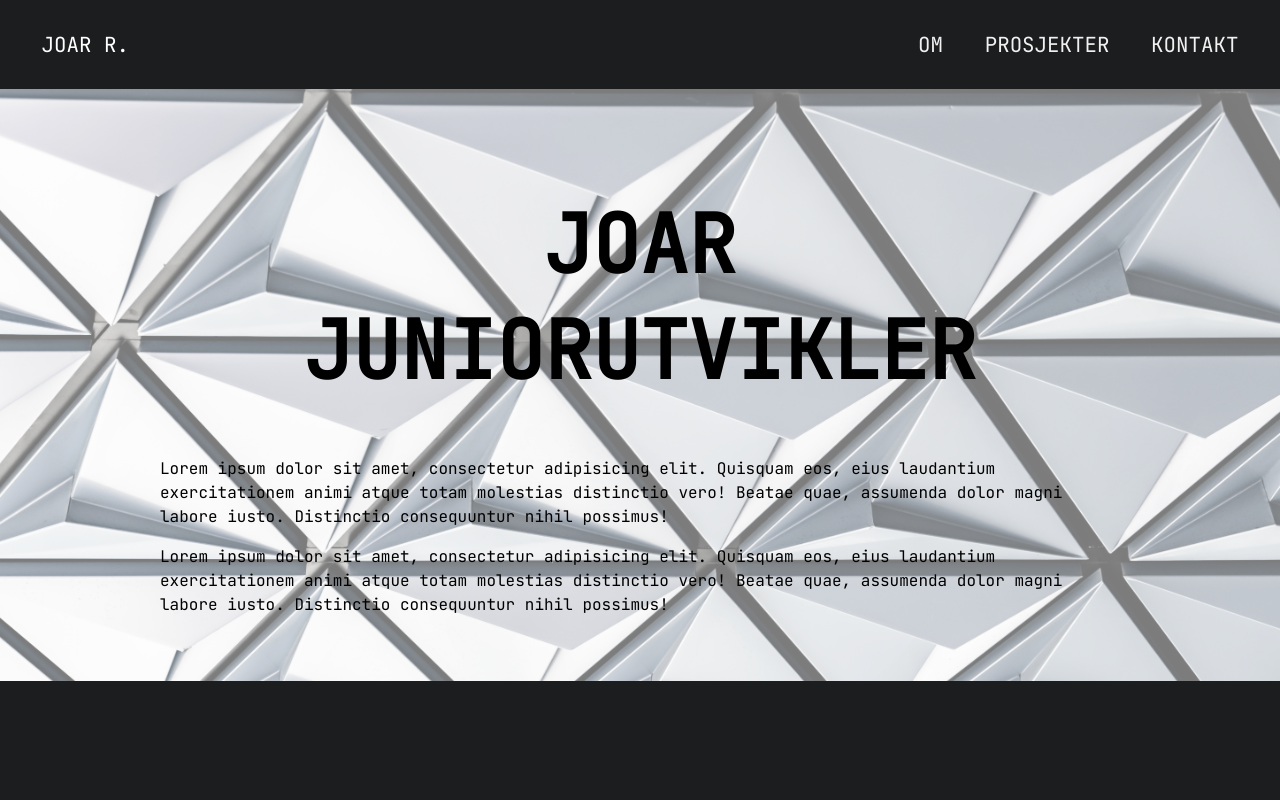
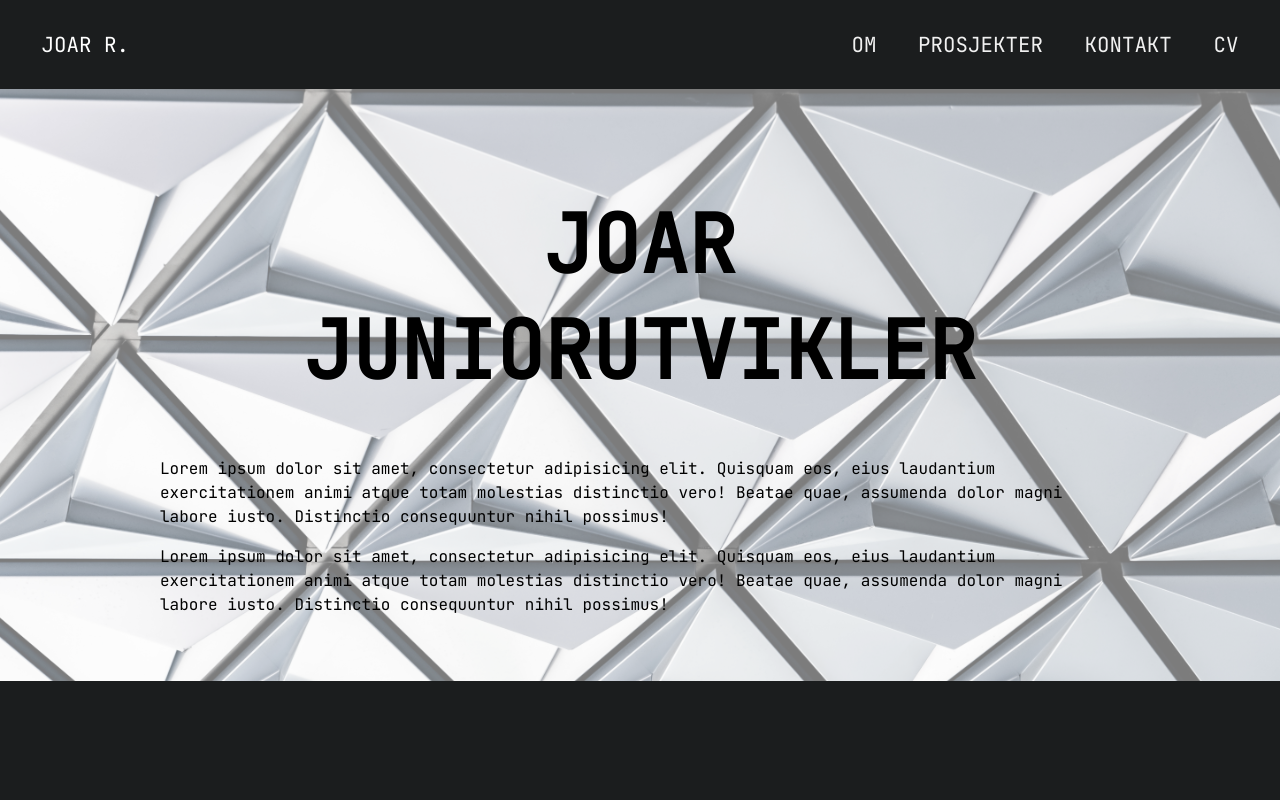
Before and after one commit to joar1/Portfolio, a React (Create React App) app: page / in a window 1280 px wide. Shown: the top 800 px of the page. Built offline with nearby package versions, Linux system fonts and the light colour scheme.

Commit message:
added cv

```diff
--- a/src/components/Footer.jsx
+++ b/src/components/Footer.jsx
@@ -15,18 +15,18 @@ export const Footer = () => {
 				<FooterSoMe>
 					<h4>SOSIALE MEDIER</h4>
 					<a
+						href='https://www.linkedin.com/in/joar-reinsnes-938577169/'
+						target='_blank'
+						rel='noreferrer'
+					>
+						<AiFillLinkedin />
+					</a>
+					<a
 						href='https://github.com/joar1?tab=repositories'
 						target='_blank'
 						rel='noreferrer'
 					>
 						<AiFillGithub />
-					</a>
-					<a
-						href='https://www.linkedin.com/in/joar-reinsnes-938577169/'
-						target='_blank'
-						rel='noreferrer'
-					>
-						<AiFillLinkedin />
 					</a>
 				</FooterSoMe>
 			</FooterWrapper>
@@ -48,11 +48,9 @@ const FooterWrapper = styled.div`
 `;
 
 const FooterDiv = styled.div`
-	margin: 0;
-	width: 55%;
+	width: 80%;
 	text-align: left;
 	h4 {
-		margin-bottom: 0;
 		cursor: pointer;
 		font-size: 1.4em;
 	}
@@ -62,7 +60,6 @@ const FooterSoMe = styled.div`
 	display: flex;
 	display: inline-block;
 	list-style: none;
-	padding: 1em;
 	a {
 		color: #fff;
 		font-size: 2.5em;
--- a/src/components/Navbar.jsx
+++ b/src/components/Navbar.jsx
@@ -1,4 +1,5 @@
 import styled from 'styled-components';
+import CV from '../assets/joarCv.pdf';
 
 export const Navbar = () => {
 	return (
@@ -15,6 +16,11 @@ export const Navbar = () => {
 						</li>
 						<li>
 							<StyledA href='#Kontakt'>KONTAKT</StyledA>
+						</li>
+						<li>
+							<StyledA href={CV} download>
+								CV
+							</StyledA>
 						</li>
 					</ul>
 				</ListContainer>
```
Also changed, not shown: 1 other file (tests, documents, lock files or other folders).
